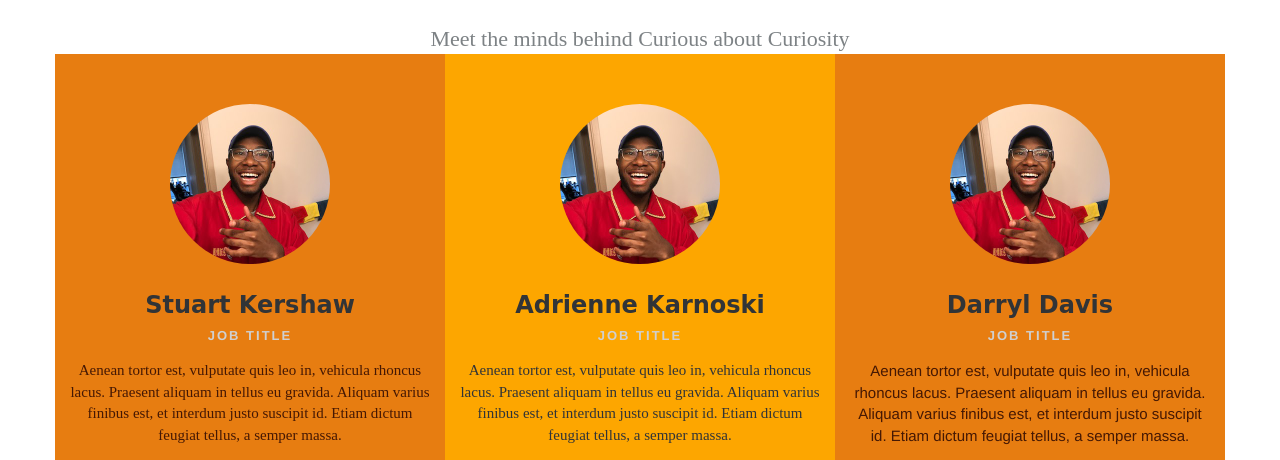
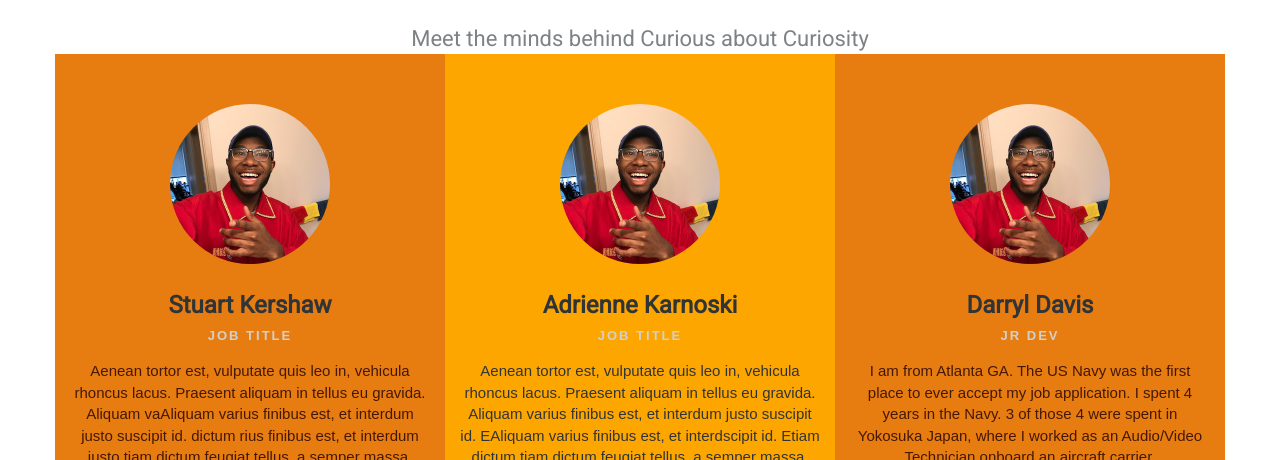
Before and after one commit to adriennekarnoski/curious_about_curiosity, a website: page public/about-us.html in a window 1280 px wide. Shown: the part 200-660 px from the top of the page. Drawn offline with Linux system fonts and the light colour scheme; files whose address does not match are found by name.

Commit message:
more about touches

```diff
--- a/public/about-us.html
+++ b/public/about-us.html
@@ -7,10 +7,10 @@
     <link rel="stylesheet" href="/vendor/styles/datepick/jquery.datepick.css">
     <link rel="stylesheet" href="/assets/bootstrap/css/bootstrap.min.css">
     <link rel="stylesheet" href="assets/fonts/font-awesome.min.css">
-    <link rel="stylesheet" href="assets/css/styles.css">
+
     <link rel="stylesheet" href="assets/css/Team-Clean.css">
     <link rel="icon" type="image/x-icon" href="https://avatars2.githubusercontent.com/u/18607604?v=3&s=200">
-    <link href=“https://fonts.googleapis.com/css?family=Unica+One|Vollkorn” rel=“stylesheet”>
+<link href="https://fonts.googleapis.com/css?family=Open+Sans|Roboto" rel="stylesheet">
   </head>
   <nav>
     <ul>
@@ -24,26 +24,29 @@
         <div class="team-clean">
             <div class="container">
                 <div class="intro">
-                    <h2 class="text-center" style="margin-bottom:40px;font-family:'Unica One', cursive;">Curious about Us</h2>
-                    <p class="text-center" style="font-size:22px;font-family:Vollkorn, serif;">Meet the minds behind Curious about Curiosity </p>
+                    <h2 class="text-center" style="margin-bottom:40px;font-family:'Roboto';">Curious about Us?</h2>
+                    <p class="text-center" style="font-size:22px;font-family:'Roboto';">Meet the minds behind Curious about Curiosity </p>
                 </div>
                 <div class="row people">
                     <div class="col-md-4 col-sm-6 item" style="background-color:#e77d11;"><img class="img-circle" src="assets/img/3.jpg">
-                        <h3 class="name" style="font-family:'Unica One', cursive;">Stuart Kershaw</h3>
+                      <!-- ABOUT STUART -->
+                        <h3 class="name" style="font-family:Roboto">Stuart Kershaw</h3>
                         <p class="title">job title</p>
-                        <p class="description" style="color:#451804;font-family:Vollkorn, serif;">Aenean tortor est, vulputate quis leo in, vehicula rhoncus lacus. Praesent aliquam in tellus eu gravida. Aliquam varius finibus est, et interdum justo suscipit id. Etiam dictum feugiat tellus, a semper massa. </p>
+                        <p class="description" style="color:#451804;">Aenean tortor est, vulputate quis leo in, vehicula rhoncus lacus. Praesent aliquam in tellus eu gravida. Aliquam vaAliquam varius finibus est, et interdum justo suscipit id. dictum rius finibus est, et interdum justo tiam dictum feugiat tellus, a semper massa. </p>
                         <div class="social"><a href="#"><i class="fa fa-linkedin-square" aria-hidden="true"></i></a><a href="#"><i class="fa fa-github" aria-hidden="true"></i></a><a href="#"><i class="fa fa-envelope" aria-hidden="true"></i></a></div>
                     </div>
                     <div class="col-md-4 col-sm-6 item" style="background-color:#fda600;"><img class="img-circle" src="assets/img/3.jpg">
-                        <h3 class="name" style="font-family:'Unica One', cursive;">Adrienne Karnoski</h3>
+                      <!-- ABOUT ADRIENNE -->
+                        <h3 class="name" style="font-family:'Roboto';">Adrienne Karnoski</h3>
                         <p class="title">job title</p>
-                        <p class="description" style="color:rgb(49,52,55);font-family:Vollkorn, serif;">Aenean tortor est, vulputate quis leo in, vehicula rhoncus lacus. Praesent aliquam in tellus eu gravida. Aliquam varius finibus est, et interdum justo suscipit id. Etiam dictum feugiat tellus, a semper massa. </p>
+                        <p class="description" style="color:rgb(49,52,55);">Aenean tortor est, vulputate quis leo in, vehicula rhoncus lacus. Praesent aliquam in tellus eu gravida. Aliquam varius finibus est, et interdum justo suscipit id. EAliquam varius finibus est, et interdscipit id. Etiam dictum tiam dictum feugiat tellus, a semper massa. </p>
                         <div class="social"><a href="#"><i class="fa fa-linkedin-square" aria-hidden="true"></i></a><a href="#"><i class="fa fa-github" aria-hidden="true"></i></a><a href="#"><i class="fa fa-envelope" aria-hidden="true"></i></a></div>
                     </div>
+                    <!-- ABOUT DARRYL -->
                     <div class="col-md-4 col-sm-6 item" style="background-color:#e77d11;"><img class="img-circle" src="assets/img/3.jpg">
-                        <h3 class="name" style="font-family:'Unica One', cursive;">Darryl Davis</h3>
-                        <p class="title">job title</p>
-                        <p class="description" style="color:#451804;">Aenean tortor est, vulputate quis leo in, vehicula rhoncus lacus. Praesent aliquam in tellus eu gravida. Aliquam varius finibus est, et interdum justo suscipit id. Etiam dictum feugiat tellus, a semper massa. </p>
+                        <h3 class="name" style="font-family:'Roboto';">Darryl Davis</h3>
+                        <p class="title">Jr Dev</p>
+                        <p class="description" style="color:#451804;">I am from Atlanta GA. The US Navy was the first place to ever accept my job application. I spent 4 years in the Navy. 3 of those 4 were spent in Yokosuka Japan, where I worked as an Audio/Video Technician onboard an aircraft carrier.</p>
                         <div class="social"><a href="#"><i class="fa fa-linkedin-square" aria-hidden="true"></i></a><a href="#"><i class="fa fa-github" aria-hidden="true"></i></a><a href="#"><i class="fa fa-envelope" aria-hidden="true"></i></a></div>
                     </div>
                 </div>
--- a/public/assets/css/Team-Clean.css
+++ b/public/assets/css/Team-Clean.css
@@ -4,6 +4,7 @@
 }
 
 .team-clean p {
+  font-family: sans-serif;
   color:#7d8285;
 }
 
@@ -79,7 +80,9 @@ i{
   display:inline-block;
   opacity:0.7;
 }
-
+.description{
+  font-family: sans-serif;
+}
 .team-clean .social a:hover {
   opacity:1;
 }
```
